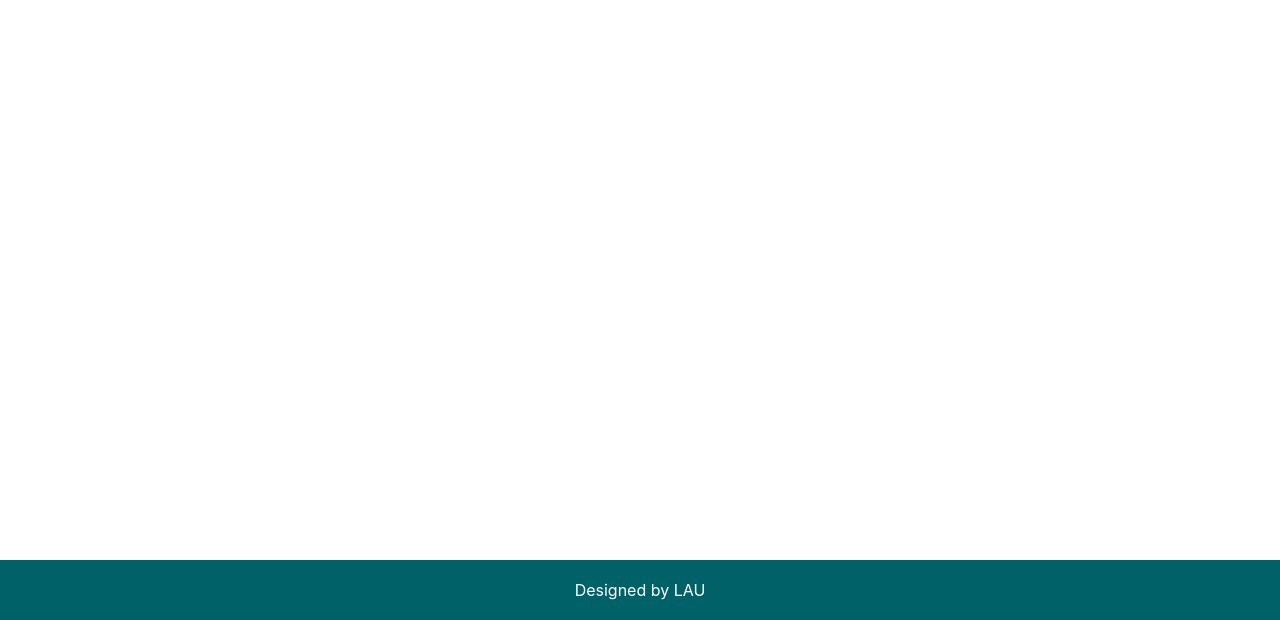
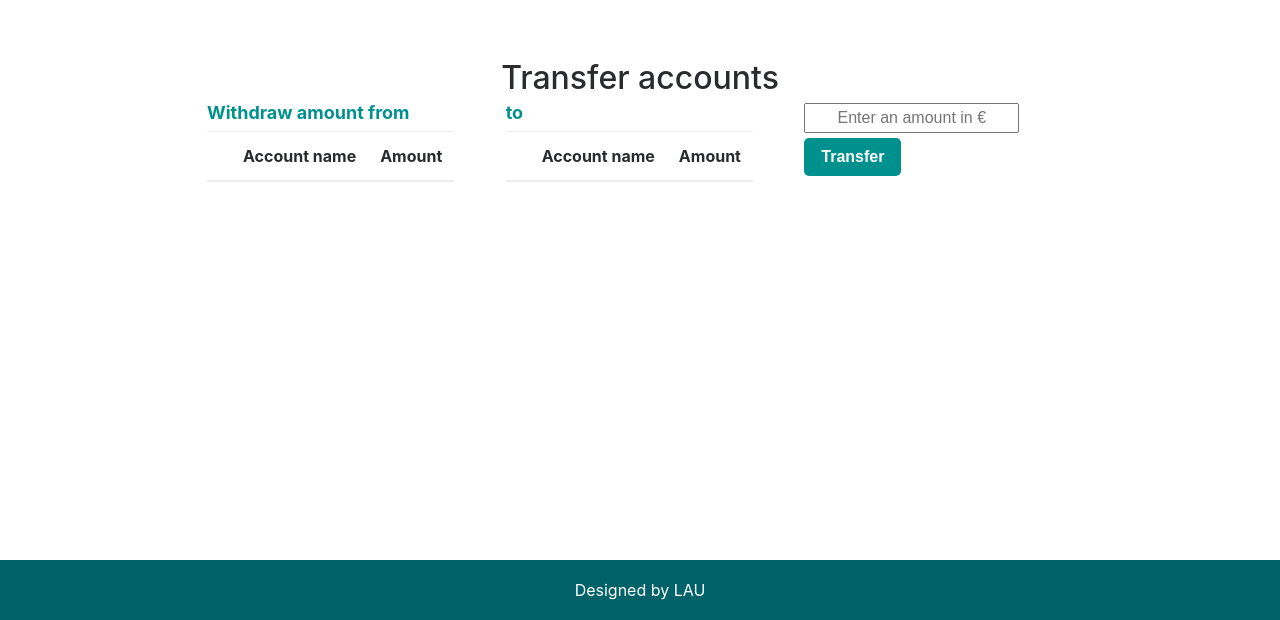
Before and after one commit to Lezzyy/Bank_account, a PHP site: template views/transferView.php in a window 1280 px wide. Shown: the part 180-800 px from the top of the page. Run offline with PHP 8.4, Linux system fonts and the light colour scheme; the template is opened without the code that fills it, so the values that code supplies are empty.

Commit message:
get the accounts of the user in transfer.php

```diff
--- a/assets/css/main.css
+++ b/assets/css/main.css
@@ -145,10 +145,18 @@ margin-right: 15px;
 float:none;
 }
 
-.OneList{
+.OneList table{
   border-radius: 5px;
-  width: 70%;
+  width: 80%;
   float: none;
+  /*margin-left: 335px;*/
+  margin : 0 25%;
+}
+
+.OneList h3{
+  font-size: large;
+  margin-top: 30px;
+  font-weight : bold;
 }
 
 /*withdraw page*/
@@ -168,6 +176,55 @@ margin-bottom: 10px;
 .card .btn-custom{
   font-weight: normal;
 }
+
+/*create page*/
+
+#modifyForm input{
+text-align: center;
+width:300px;
+margin: 0 auto;
+float: none;
+}
+
+
+#modifyForm .btn-custom{
+  text-align: center;
+  width:150px;
+  margin: 0 43%;
+  float: none;
+  font-weight: bolder;
+  background-color: #00918F;
+}
+
+#modifyForm .btn-custom:hover{
+  background-color: #003D4E;
+  font-weight:bolder;
+  color: white;
+}
+
+/*transfer page*/
+
+.TransferList{
+  margin-top: 60px;
+  border-radius: 5px;
+  width: 70%;
+  float: none;
+  margin-bottom: 100px;
+}
+
+.TransferList h3{
+  font-size: large;
+  font-weight: bold;
+  color: #00918F;
+}
+
+.TransferList input{
+  text-align: center;
+  /*width:300px;*/
+  /*margin: 0 auto;*/
+  float: none;
+}
+
 
 /*footer*/
 footer {
--- a/controllers/create.php
+++ b/controllers/create.php
@@ -5,8 +5,11 @@ require('../entities/Account.php');
 
 $manager = new AccountManager($bdd);
 
+// if all the $_POST are set
 if(isset($_POST['number']) && isset($_POST['account']) && isset($_POST['name']) && isset($_POST['amount'])){
+// we create a new object with the values enter in the inputs
   $newAccount = new Account($_POST);
+// && we add a new account in db and show
   $manager->addAccount($newAccount);
   header('Location: index.php');
 }
--- a/controllers/index.php
+++ b/controllers/index.php
@@ -5,6 +5,8 @@ require('../model/AccountManager.php');
 require('../entities/Account.php');
 
 $manager=new AccountManager($bdd);
+
+// we use the request to see all the accounts
 $accounts = $manager->getAllAccounts();
 
 
--- a/controllers/single.php
+++ b/controllers/single.php
@@ -7,10 +7,13 @@ require('../entities/Account.php');
 
 $manager = new AccountManager($bdd);
 
+
 if(isset($_GET['id'])){
+// we show the account selected
   $account = $manager->getAccount($_GET['id']);
   require('../views/singleView.php');
 }else{
+// if not error message
   echo 'no slection';
 }
 
--- a/model/Connexion.php
+++ b/model/Connexion.php
@@ -1,6 +1,6 @@
 <?php
 try {
-    $bdd = new PDO('mysql:host=localhost;dbname=bankAccount;charset=utf8', 'root', 'gj7b!17LA');
+    $bdd = new PDO('mysql:host=localhost;dbname=bankAccount;charset=utf8', 'root', 'gj7b!17LA', array(PDO::ATTR_ERRMODE => PDO::ERRMODE_EXCEPTION));
 }
 
 catch (Exception $e)
--- a/views/indexView.php
+++ b/views/indexView.php
@@ -22,13 +22,15 @@ echo "<a class='btn btn-custom btn-sm text-white' href='../controllers/create.ph
        </tr>
      </thead>
      <tbody>
+    <!-- show all the accounts -->
        <?php foreach ($accounts as $account){
      echo "<tr>";
      echo "<td>".$account->getNumber()."</td>";
      echo "<td>".$account->getAccount()."</td>";
      echo "<td>".$account->getName()."</td>";
-     echo "<td>".$account->getAmount()."</td>";
+     echo "<td>".$account->getAmount()." €</td>";
      echo "<td><a class='btn btn-custom btn-sm' href='../controllers/single.php?id=".$account->getId()."'>See more</a></td>";
+     echo "<td><a class='btn btn-custom btn-sm' href='../controllers/transfer.php?number=".$account->getNumber()."'>Transfer</a></td>";
      echo "</tr>";
    } ?>
      </tbody>
--- a/views/paymentView.php
+++ b/views/paymentView.php
@@ -11,10 +11,10 @@ include("template/header.php");
     <p class="card-text"><strong>User number :</strong> <?php echo $account->getNumber();?></p>
     <p class="card-text"><strong>Account name :</strong> <?php echo $account->getAccount();?></p>
     <p class="card-text"><strong>User name : </strong><?php echo $account->getName();?></p>
-    <p class="card-text"><strong>Current amount :</strong> <?php echo $account->getAmount();?>€</p>
+    <p class="card-text"><strong>Current amount :</strong> <?php echo $account->getAmount();?> €</p>
 
     <form class="" action="../controllers/payment.php" method="post">
-    <input type="text" name="amount" value="" placeholder="Amount to add">
+    <input type="text" name="amount" value="" placeholder="Amount to add in €">
     <!-- <a href="#" class="btn btn-primary">Go somewhere</a> -->
     <input type="hidden" name="id" value="<?php echo $account->getId();?>">
     <input type="submit" name="register" value="Withdraw" class="btn btn-custom">
--- a/views/transferView.php
+++ b/views/transferView.php
@@ -0,0 +1,76 @@
+<?php
+include("template/header.php");
+ ?>
+<main>
+ <div class="container TransferList">
+     <h2 class="text-center">Transfer accounts</h2>
+      <div class="row">
+       <div class="col-md-4">
+         <table class="table table-striped table-responsive text-center">
+           <thead>
+             <tr>
+               <h3>Withdraw amount from</h3>
+               <th></th>
+               <th>Account name</th>
+               <th>Amount</th>
+         <!-- <th>Bank tansactions</th> -->
+              </tr>
+            </thead>
+          <tbody>
+            <?php foreach ($accounts as $account) {
+              echo "<tr>";
+              echo "<td><input type='radio' name='account' value=''></td>";
+              echo "<td>".$account->getAccount()."</td>";
+              echo "<td>".$account->getAmount()." €</td>";
+              echo "<td><input type='hidden' name='id' value='".$account->getId()."'></td>";
+     //  echo "<td><a class='btn btn-custom btn-sm' href='../controllers/single.php?id=".$account->getId()."'>See more</a></td>";
+              echo "</tr>";
+            } ?>
+          </tbody>
+        </table>
+    </div>
+    <!-- </div> -->
+  <!-- </div> -->
+
+   <!-- <div class="container TransferList2"> -->
+     <!-- <div class="row"> -->
+       <div class="col-md-4">
+         <table class="table table-striped table-responsive text-center">
+           <thead>
+             <tr>
+              <h3>to</h3>
+              <th></th>
+              <th>Account name</th>
+              <th>Amount</th>
+           <!-- <th>Bank tansactions</th> -->
+            </tr>
+          </thead>
+        <tbody>
+         <?php foreach ($accounts as $account) {
+          echo "<tr>";
+          echo "<td><input type='radio' name='transferAccount' value=''></td>";
+          echo "<td>".$account->getAccount()."</td>";
+          echo "<td>".$account->getAmount()." €</td>";
+          echo "<td><input type='hidden' name='id' value='".$account->getId()."'></td>";
+     //  echo "<td><a class='btn btn-custom btn-sm' href='../controllers/single.php?id=".$account->getId()."'>See more</a></td>";
+          echo "</tr>";
+         } ?>
+        </tbody>
+      </table>
+    </div>
+     <div class="col-md-4">
+    <form class="" action="" method="post">
+      <input type="texte" name="Amount" value="" placeholder="Enter an amount in €">
+      <input type="submit" name="" value="Transfer" class="btn btn-custom">
+    </form>
+  </div>
+  </div>
+ </div>
+</main>
+
+
+
+
+<?php
+ include("template/footer.php");
+ ?>
--- a/views/withdrawView.php
+++ b/views/withdrawView.php
@@ -10,10 +10,10 @@ include("template/header.php");
     <p class="card-text"><strong>User number :</strong> <?php echo $account->getNumber();?></p>
     <p class="card-text"><strong>Account name :</strong> <?php echo $account->getAccount();?></p>
     <p class="card-text"><strong>User name : </strong><?php echo $account->getName();?></p>
-    <p class="card-text"><strong>Current amount :</strong> <?php echo $account->getAmount();?>€</p>
+    <p class="card-text"><strong>Current amount :</strong> <?php echo $account->getAmount();?> €</p>
 
     <form class="" action="../controllers/withdraw.php" method="post">
-    <input type="text" name="amount" value="" placeholder="Amount to withdraw">
+    <input type="text" name="amount" value="" placeholder="Amount to withdraw in €">
     <!-- <a href="#" class="btn btn-primary">Go somewhere</a> -->
     <input type="hidden" name="id" value="<?php echo $account->getId();?>">
     <input type="submit" name="register" value="Withdraw" class="btn btn-custom">
```
Also changed, not shown: controllers/payment.php (+9 -2 lines), controllers/transfer.php (added, +24 -0 lines), controllers/withdraw.php (+9 -2 lines), entities/Account.php (+5 -3 lines), model/AccountManager.php (+16 -0 lines), views/createView.php (+17 -5 lines), views/singleView.php (+4 -5 lines).
